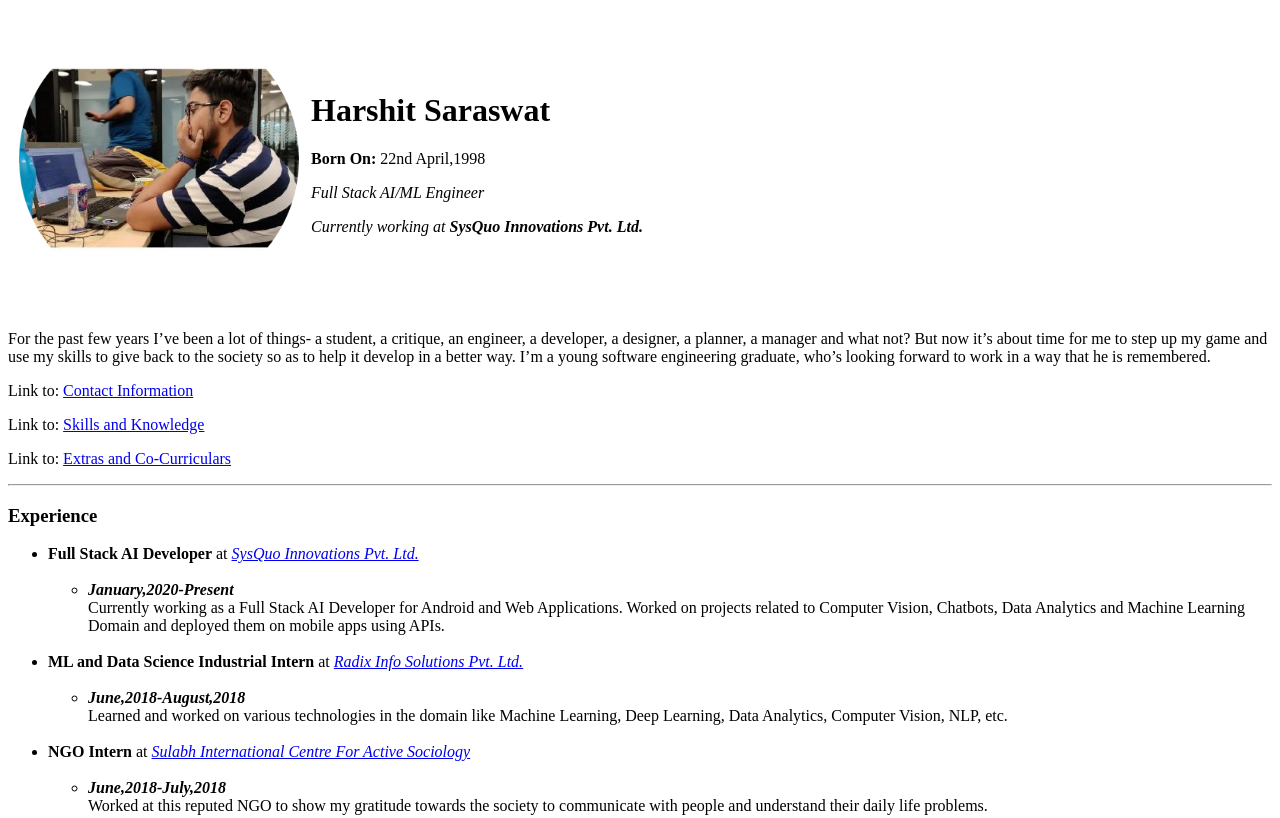
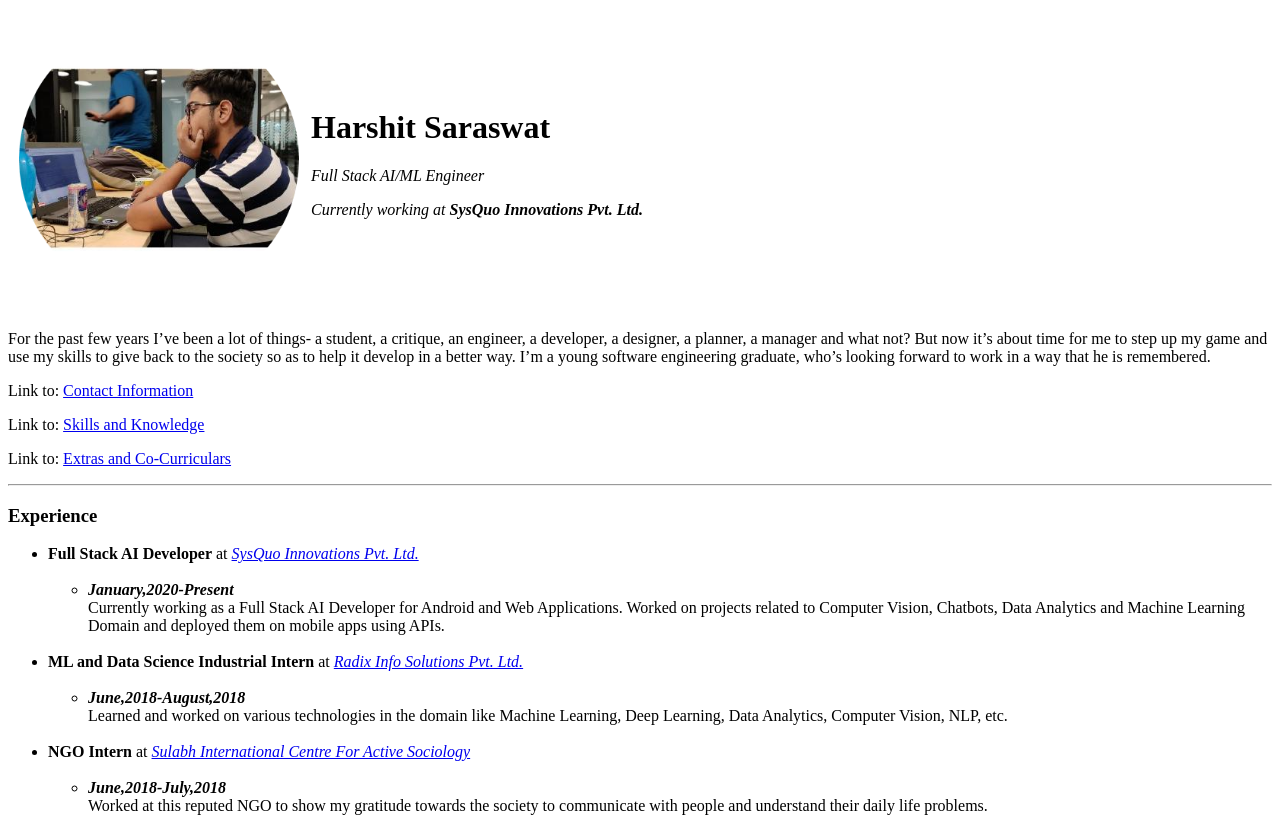
Before and after one commit to harshit-saraswat/html-personal-cv, a plain HTML site: page index.html in a window 1280 px wide. Shown: the top 818 px of the page. Drawn offline with Linux system fonts and the light colour scheme.

Commit message:
Removed DOB

```diff
--- a/index.html
+++ b/index.html
@@ -16,7 +16,6 @@
             </td>
             <td>
                 <h1>Harshit Saraswat</h1>
-                <p><strong>Born On:</strong> 22nd April,1998</p>
                 <p><em>Full Stack AI/ML Engineer</em></p>
                 <p>
                     <em>Currently working at
```
